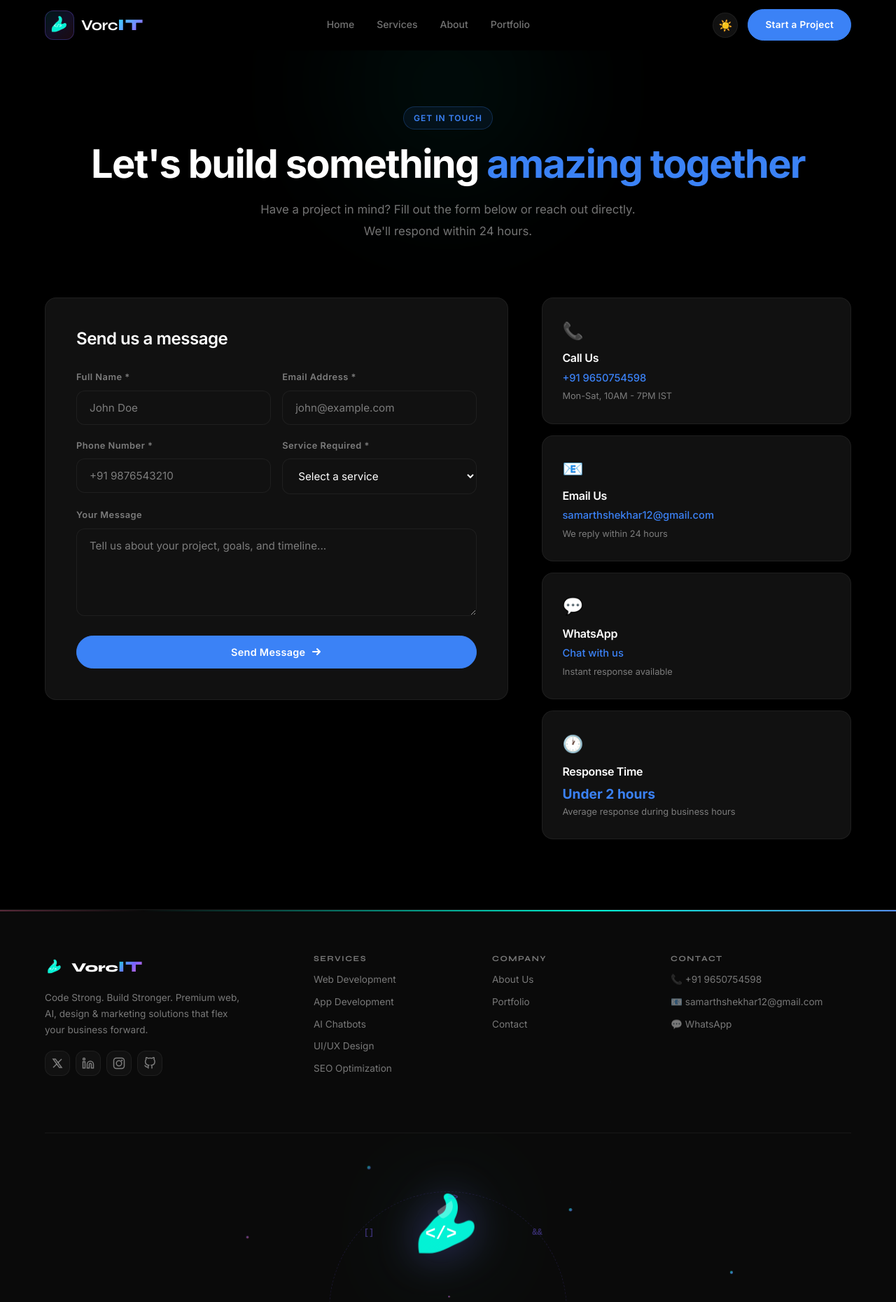
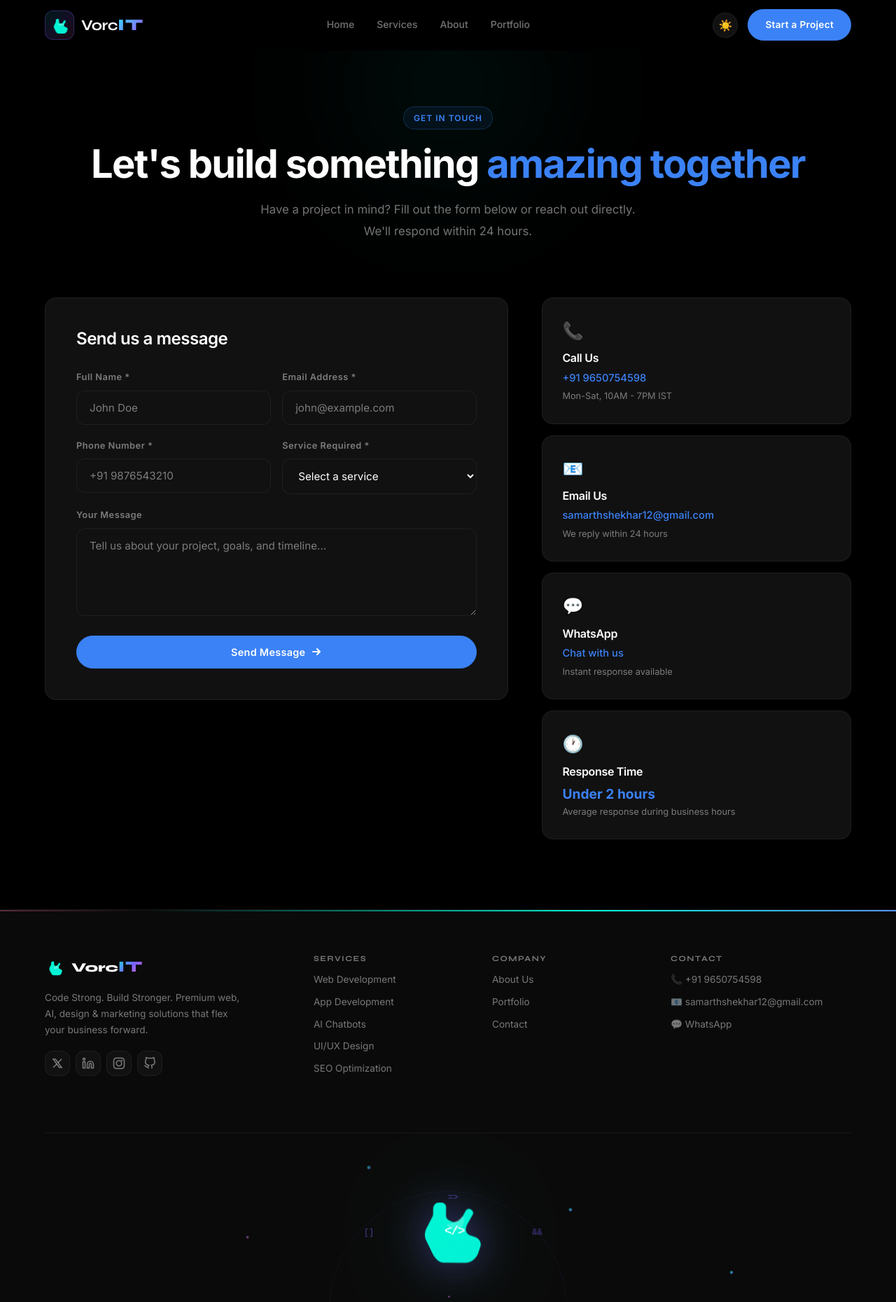
Before and after one commit to Samarth-Shekhar/Web-service-site, a Next.js app in the folder frontend/: page /contact in a window 1280 px wide. Shown: the top 1860 px of the page at 70% size. Built offline with nearby package versions, Linux system fonts and the light colour scheme.

Commit message:
Clean bicep flex logo with code tattoo - simpler, clearer arm silhouette

```diff
--- a/frontend/src/components/Footer.js
+++ b/frontend/src/components/Footer.js
@@ -33,17 +33,16 @@ export default function Footer() {
           <div className={styles.brand}>
             <Link href="/" className={styles.logo}>
               {/* Muscular arm SVG logo */}
-              <svg viewBox="0 0 48 48" fill="none" width="28" height="28" className={styles.footerLogoSvg}>
+              <svg viewBox="0 0 40 40" fill="none" width="28" height="28" className={styles.footerLogoSvg}>
                 <defs>
-                  <linearGradient id="footerArmGrad" x1="0" y1="0" x2="48" y2="48">
+                  <linearGradient id="footerArmGrad" x1="0" y1="0" x2="40" y2="40">
                     <stop offset="0%" stopColor="#00F5D4" />
-                    <stop offset="50%" stopColor="#7B61FF" />
-                    <stop offset="100%" stopColor="#FF6B9D" />
+                    <stop offset="100%" stopColor="#7B61FF" />
                   </linearGradient>
                 </defs>
-                <path d="M8 38 C8 38 6 30 10 26 C14 22 16 18 20 16 C22 15 24 12 22 8 C20 5 24 3 27 6 C30 9 30 14 28 18 C26 22 30 22 34 20 C38 18 40 22 38 26 C36 30 30 32 26 34 C22 36 18 38 14 38 Z" fill="url(#footerArmGrad)" stroke="rgba(255,255,255,0.3)" strokeWidth="0.5" />
-                <path d="M18 14 C20 12 24 10 26 8 C28 12 26 16 22 18 C20 19 18 16 18 14Z" fill="rgba(255,255,255,0.25)" />
-                <text x="20" y="30" fill="white" fontSize="10" fontWeight="900" fontFamily="monospace" textAnchor="middle">&lt;/&gt;</text>
+                <path d="M28,36 L18,36 C16,36 14,34 13,32 L10,26 C9,24 9,22 10,20 L12,16 C12.5,15 13,14.5 13,13 L13,11 C13,9.5 14,8 15.5,8 L17,8 C18,8 19,9 19,10 L19,14 C19,15 19.5,15.5 20,16 L22,17 C24,17.5 26,16 27,14 L28,12 C28.5,11 29.5,10.5 30.5,11 C31.5,11.5 32,12.5 31.5,13.5 L29,18 C28,20 28,22 30,23 L33,24 C35,25 36,27 35,29 L34,32 C33,34 31,36 28,36 Z" fill="url(#footerArmGrad)" />
+                <path d="M27,14 C28.5,17 27,20 24,21 C22,21.5 20,20 19.5,18 C21,18 24,17 27,14 Z" fill="rgba(255,255,255,0.2)" />
+                <text x="23" y="23" fill="rgba(255,255,255,0.85)" fontSize="6" fontWeight="800" fontFamily="monospace" textAnchor="middle" letterSpacing="-0.5">&lt;/&gt;</text>
               </svg>
               <span className={styles.brandName}>
                 <span>Vorc</span>
@@ -97,17 +96,16 @@ export default function Footer() {
 
           {/* Giant animated logo */}
           <div className={styles.bigLogo}>
-            <svg viewBox="0 0 48 48" fill="none" className={styles.bigLogoSvg}>
+            <svg viewBox="0 0 40 40" fill="none" className={styles.bigLogoSvg}>
               <defs>
-                <linearGradient id="bigArmGrad" x1="0" y1="0" x2="48" y2="48">
+                <linearGradient id="bigArmGrad" x1="0" y1="0" x2="40" y2="40">
                   <stop offset="0%" stopColor="#00F5D4" />
-                  <stop offset="50%" stopColor="#7B61FF" />
-                  <stop offset="100%" stopColor="#FF6B9D" />
+                  <stop offset="100%" stopColor="#7B61FF" />
                 </linearGradient>
               </defs>
-              <path className={styles.bigArm} d="M8 38 C8 38 6 30 10 26 C14 22 16 18 20 16 C22 15 24 12 22 8 C20 5 24 3 27 6 C30 9 30 14 28 18 C26 22 30 22 34 20 C38 18 40 22 38 26 C36 30 30 32 26 34 C22 36 18 38 14 38 Z" fill="url(#bigArmGrad)" />
-              <path d="M18 14 C20 12 24 10 26 8 C28 12 26 16 22 18 C20 19 18 16 18 14Z" fill="rgba(255,255,255,0.3)" />
-              <text x="20" y="30" fill="white" fontSize="10" fontWeight="900" fontFamily="monospace" textAnchor="middle">&lt;/&gt;</text>
+              <path className={styles.bigArm} d="M28,36 L18,36 C16,36 14,34 13,32 L10,26 C9,24 9,22 10,20 L12,16 C12.5,15 13,14.5 13,13 L13,11 C13,9.5 14,8 15.5,8 L17,8 C18,8 19,9 19,10 L19,14 C19,15 19.5,15.5 20,16 L22,17 C24,17.5 26,16 27,14 L28,12 C28.5,11 29.5,10.5 30.5,11 C31.5,11.5 32,12.5 31.5,13.5 L29,18 C28,20 28,22 30,23 L33,24 C35,25 36,27 35,29 L34,32 C33,34 31,36 28,36 Z" fill="url(#bigArmGrad)" />
+              <path d="M27,14 C28.5,17 27,20 24,21 C22,21.5 20,20 19.5,18 C21,18 24,17 27,14 Z" fill="rgba(255,255,255,0.2)" />
+              <text x="23" y="23" fill="rgba(255,255,255,0.85)" fontSize="6" fontWeight="800" fontFamily="monospace" textAnchor="middle" letterSpacing="-0.5">&lt;/&gt;</text>
             </svg>
           </div>
 
--- a/frontend/src/components/Navbar.js
+++ b/frontend/src/components/Navbar.js
@@ -44,24 +44,19 @@ export default function Navbar() {
         <Link href="/" className={styles.logo}>
           <span className={styles.logoIcon}>
             {/* Muscular arm flexing with code brackets */}
-            <svg viewBox="0 0 48 48" fill="none" width="32" height="32" className={styles.logoSvg}>
+            <svg viewBox="0 0 40 40" fill="none" width="30" height="30" className={styles.logoSvg}>
               <defs>
-                <linearGradient id="armGrad" x1="0" y1="0" x2="48" y2="48">
-                  <stop offset="0%" stopColor="#00F5D4" />
-                  <stop offset="50%" stopColor="#7B61FF" />
-                  <stop offset="100%" stopColor="#FF6B9D" />
-                </linearGradient>
-                <linearGradient id="codeGrad" x1="0" y1="0" x2="48" y2="48">
+                <linearGradient id="armGrad" x1="0" y1="0" x2="40" y2="40">
                   <stop offset="0%" stopColor="#00F5D4" />
                   <stop offset="100%" stopColor="#7B61FF" />
                 </linearGradient>
               </defs>
-              {/* Flexing bicep arm */}
-              <path className={styles.armPath} d="M8 38 C8 38 6 30 10 26 C14 22 16 18 20 16 C22 15 24 12 22 8 C20 5 24 3 27 6 C30 9 30 14 28 18 C26 22 30 22 34 20 C38 18 40 22 38 26 C36 30 30 32 26 34 C22 36 18 38 14 38 Z" fill="url(#armGrad)" stroke="rgba(255,255,255,0.3)" strokeWidth="0.5" />
-              {/* Muscle bulge highlight */}
-              <path className={styles.musclePulse} d="M18 14 C20 12 24 10 26 8 C28 12 26 16 22 18 C20 19 18 16 18 14Z" fill="rgba(255,255,255,0.25)" />
-              {/* Code brackets </> */}
-              <text className={styles.codeBrackets} x="20" y="30" fill="white" fontSize="10" fontWeight="900" fontFamily="monospace" textAnchor="middle">&lt;/&gt;</text>
+              {/* Clean flexing bicep arm */}
+              <path className={styles.armPath} d="M28,36 L18,36 C16,36 14,34 13,32 L10,26 C9,24 9,22 10,20 L12,16 C12.5,15 13,14.5 13,13 L13,11 C13,9.5 14,8 15.5,8 L17,8 C18,8 19,9 19,10 L19,14 C19,15 19.5,15.5 20,16 L22,17 C24,17.5 26,16 27,14 L28,12 C28.5,11 29.5,10.5 30.5,11 C31.5,11.5 32,12.5 31.5,13.5 L29,18 C28,20 28,22 30,23 L33,24 C35,25 36,27 35,29 L34,32 C33,34 31,36 28,36 Z" fill="url(#armGrad)" />
+              {/* Bicep muscle highlight */}
+              <path className={styles.musclePulse} d="M27,14 C28.5,17 27,20 24,21 C22,21.5 20,20 19.5,18 C21,18 24,17 27,14 Z" fill="rgba(255,255,255,0.2)" />
+              {/* Code tattoo on the bicep */}
+              <text className={styles.codeBrackets} x="23" y="23" fill="rgba(255,255,255,0.85)" fontSize="6" fontWeight="800" fontFamily="monospace" textAnchor="middle" letterSpacing="-0.5">&lt;/&gt;</text>
             </svg>
           </span>
           <span className={styles.logoText}>
```
